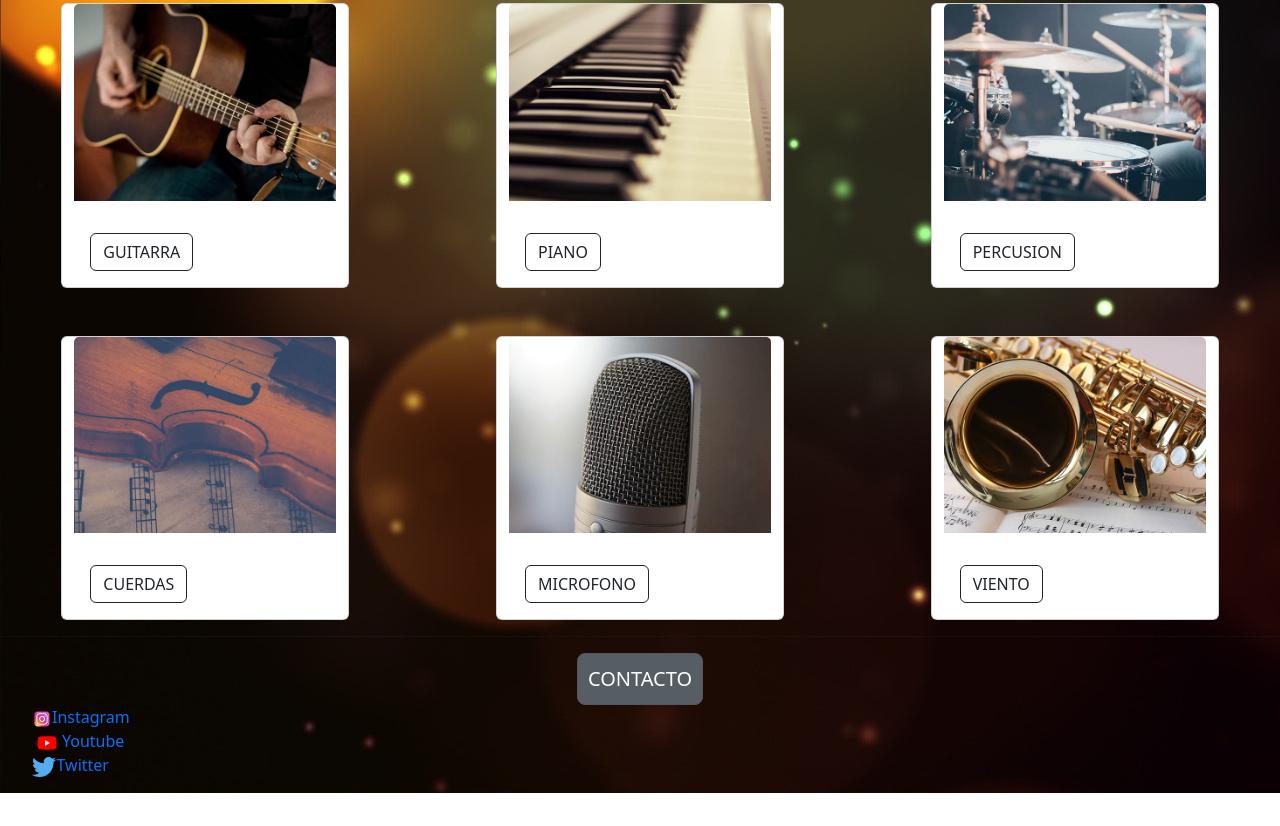
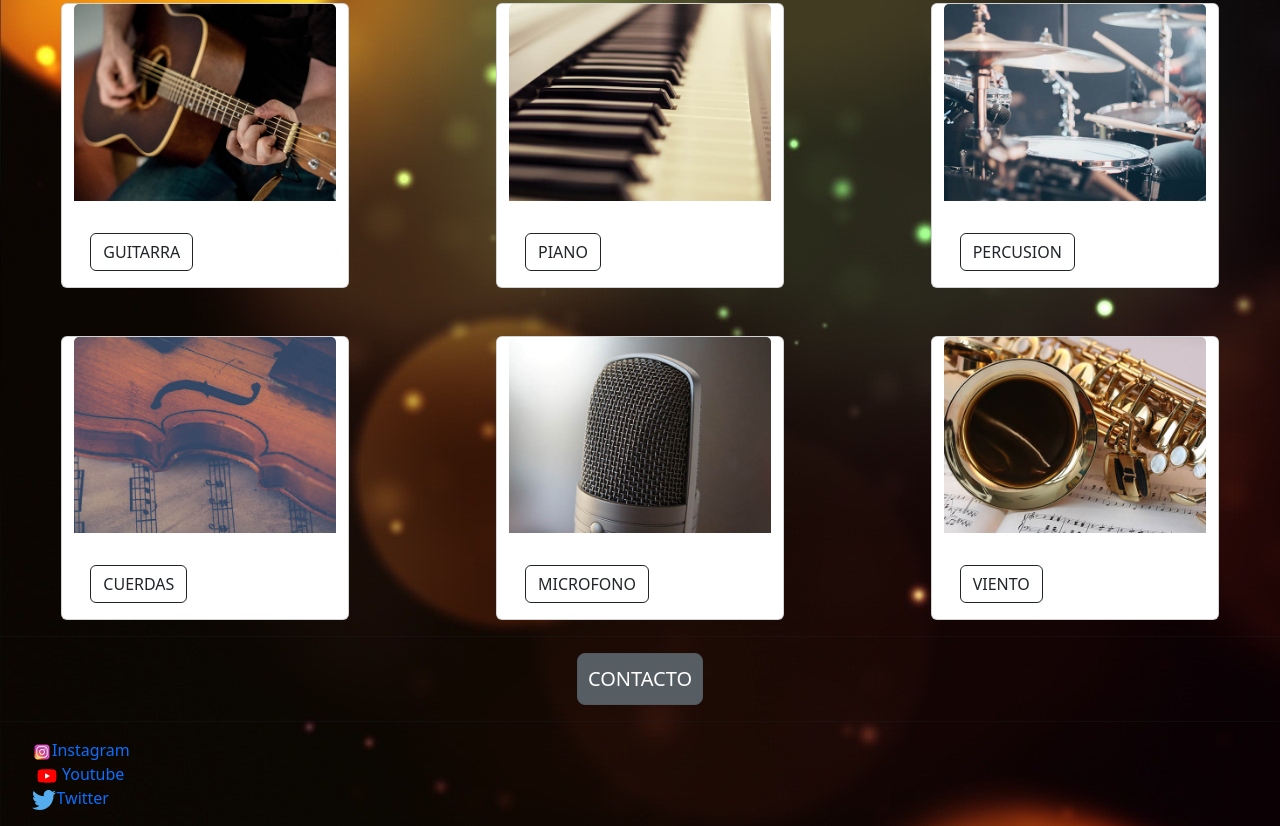
Before and after one commit to PIPPEER/SIMBOX-MUSIC, a website: page index.html in a window 1280 px wide. Shown: the part 396-1222 px from the top of the page. Before the commit the page ends 1189 px from the top, so only its background shows below. Drawn offline with nearby package versions, Linux system fonts and the light colour scheme.

```diff
--- a/index.html
+++ b/index.html
@@ -30,6 +30,7 @@
         <main>
             <nav>
                 <div>
+                    <!-- instrumentos -->
                     <div class="row justify-content-around">
                         <!-- guitarra -->
                         <div class="card col-4" style="width: 18rem;">
@@ -96,7 +97,10 @@
         <div class="contact">
             <a href="./paginas/contacto.html" class="btn btn-secondary btn-lg active" role="button" >contacto</a>
         </div>
+
     </section>
+
+    <hr>
     <footer>
         <ul class="footer">
             <li><a href="https://www.instagram.com/"><img
```
